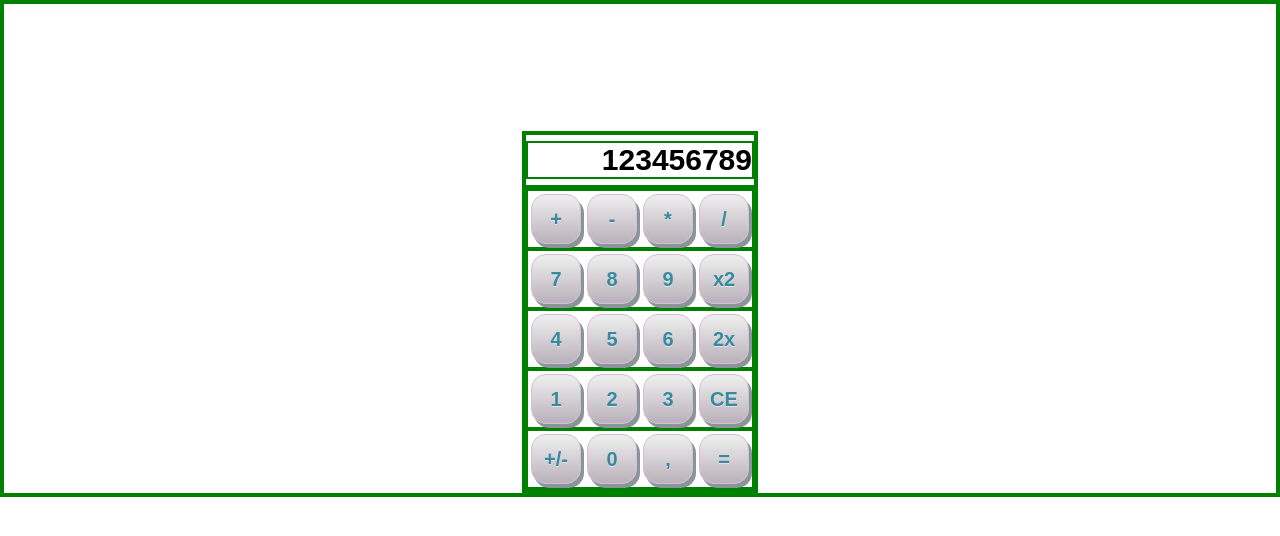
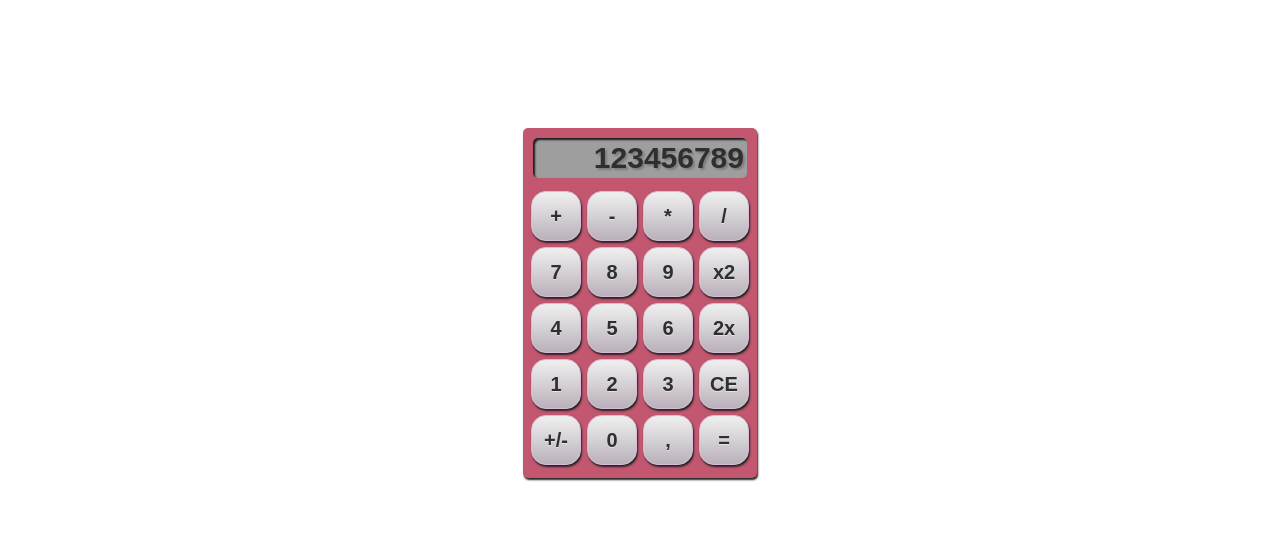
Before and after one commit to jirkah31/kalkulacka, a plain HTML site: page index.html in a window 1280 px wide. Drawn offline with Linux system fonts and the light colour scheme.

Commit message:
barevné nastavení kalkulačky

```diff
--- a/style.css
+++ b/style.css
@@ -1,5 +1,4 @@
 * {
-	border: 2px solid green;
 	margin: 0;
 	padding: 0;
 	font-family: Arial, Helvetica, sans-serif;
@@ -10,32 +9,41 @@
 	display: table;
 	margin-inline: auto;
 	margin-top: 10%;
+	background-color: #C3576F;
+	border-radius: 5px;
+	box-shadow: rgb(36 36 36) 1px 2px 2px 0px;
+}
+
+.buttons {
+	display: table;
+	margin: 5px;
+	margin-bottom: 10px;
 }
 
 button {
 	width: 50px;
 	height: 50px;
-	box-shadow: 3px 4px 0px 0px #899599;
-	background:linear-gradient(to bottom, #ededed 5%, #bab1ba 100%);
-	background-color:#ededed;
-	border-radius:15px;
-	border:1px solid #d6bcd6;
-	display:inline-block;
-	cursor:pointer;
-	color:#3a8a9e;
+	box-shadow: rgb(36 36 36) 1px 2px 2px 0px;
+	background: linear-gradient(to bottom, #ededed 5%, #bab1ba 100%);
+	background-color: #ededed;
+	border-radius: 15px;
+	border: 1px solid #d6bcd6;
+	display: inline-block;
+	cursor: pointer;
+	color: #2f2f2f;
 	font-family: Arial;
 	font-size: 20px;
 	text-decoration: none;
 	text-shadow: 0px 1px 0px #e1e2ed;
+	text-align: center;
 	margin: 3px;
-}
-.buttons {
-	display: table;
 }
 
 button:active {
-	background:linear-gradient(to bottom, #bab1ba 5%, #ededed 100%);
-	background-color:#bab1ba;
+	background: linear-gradient(to bottom, #bab1ba 5%, #ededed 100%);
+	background-color: #bab1ba;
+	box-shadow: inset rgb(137 149 153) 1px 2px 2px 0px;
+	border: none;
 }
 
 .keyboard {
@@ -46,9 +54,18 @@ button:active {
 	display: grid;
 	height: 50px;
 	align-items: center;
+	margin: 0 5px;
+	margin-top: 5px;
 }
 
 h2 {
+	color: #2f2f2f;
 	text-align: right;
 	font-size: 30px;
+	background-color: #9e9e9e;
+	padding: 3px;
+	margin: 0 5px;
+	border-radius: 5px;
+	box-shadow: inset rgb(27 28 28) 2px 2px 2px 0px;
+	text-shadow: 2px 2px 2px #7d7d7d, 2px 2px 1px rgb(212 91 57 / 0%);
 }
```
Also changed, not shown: index.html (+3 -0 lines).
